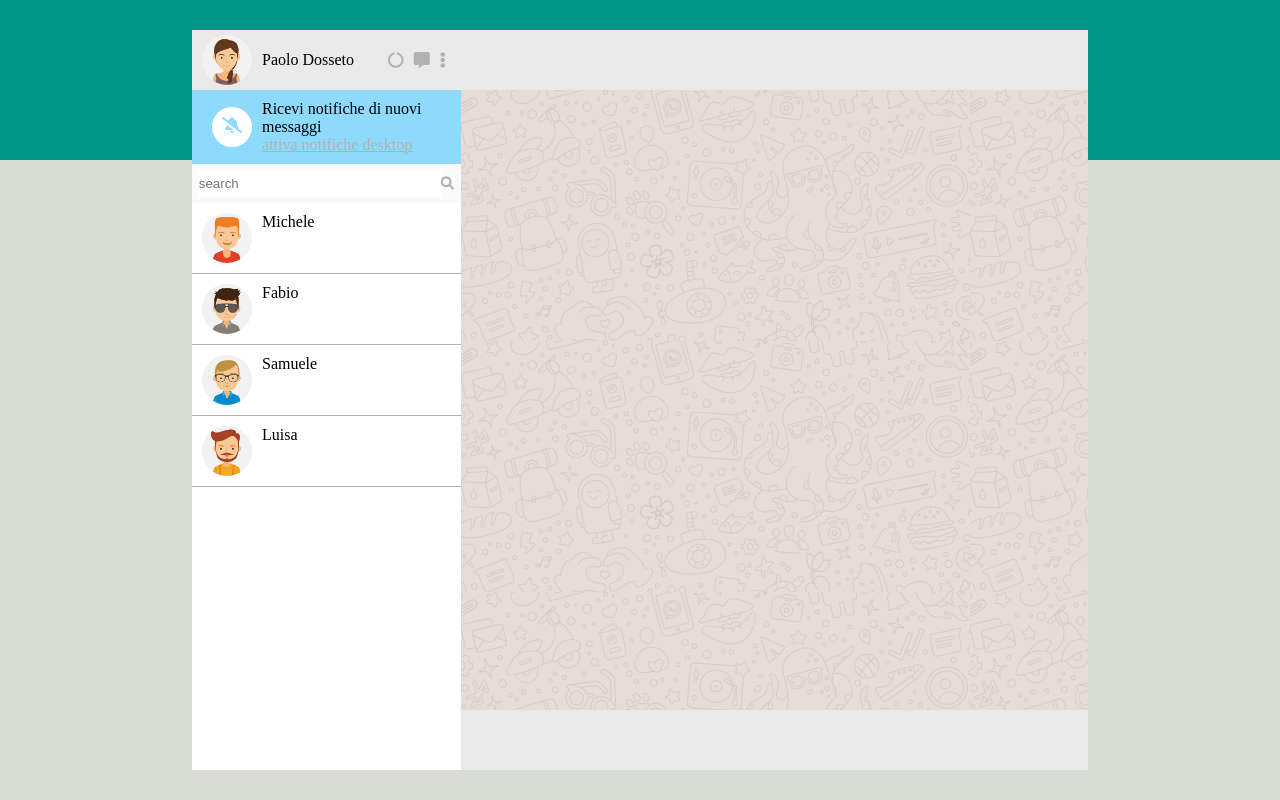
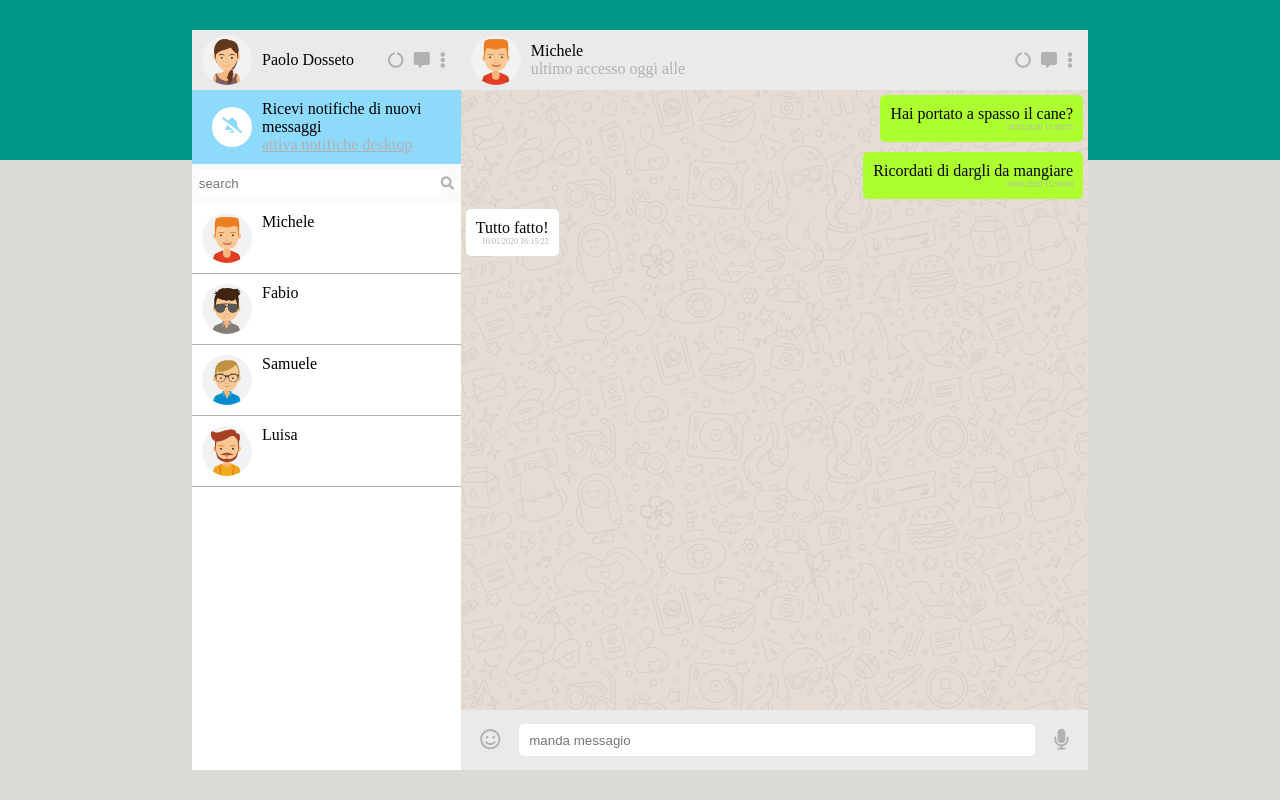
Before and after one commit to SpatariuRares/vue-boolzapp, a plain HTML site: page index.html in a window 1280 px wide. Drawn offline with nearby package versions, Linux system fonts and the light colour scheme.

Commit message:
savefiltro

```diff
--- a/css/style.css
+++ b/css/style.css
@@ -135,20 +135,21 @@ input[type="text"]{
     padding:10px;
     border-radius: 5px;
 }
-.ricevuti{
-    background-color:white;
-    border-radius: 5px;
-    float: left;
-    padding: 3px;
-}
 .message>div{
     padding: 5px;
 }
+.ricevuti{
+    background-color:white;
+    float:left;
+}
 .inviati{
     background-color:greenyellow;
+    float:right;
+}
+.mess{
     border-radius: 5px;
-    padding:3px;
-    float:right;
+    padding:10px;
+    max-width: 50%;
 }
 
 .clearfix:after{
@@ -156,3 +157,7 @@ input[type="text"]{
     display: table;
     content: "";
 }
+.ora{
+    font-size: 0.5em;
+    text-align: right;
+}
--- a/index.html
+++ b/index.html
@@ -40,25 +40,46 @@
                     </div>
                 </div>
                 <div class="search">
-                    <input type="text" placeholder="search">
+                    <input type="text" placeholder="search" v-model="filter" @keyup="filterlist">
                     <button class="c-gray"><i class="fas fa-search"></i></button>
                 </div>
                 <div class="chats">
-                    <div class="contact" v-for="contato in contacts">
-                        <img class="avatar" :src="`img/avatar${contato.avatar}.jpg`" :alt="contato.name">
-                        <span>{{contato.name}}</span>
+                    <div class="contact" v-for="numero in save" @click="changeChat(numero)">
+                        <img class="avatar" :src="`img/avatar${contacts[numero].avatar}.jpg`" :alt="contacts[numero].name">
+                        <span>{{contacts[numero].name}}</span>
                     </div>
                 </div>
             </div>
             <div class="chat">
                 <div class="actualchat">
                     <div class="name">
-                        <!-- <img src="img/avatar_1.jpg" alt="avatar_1">
-                                            <span>paolo dosseto</span> -->
+                        <img class="avatar" :src="`img/avatar${contacts[counter].avatar}.jpg`" :alt="contacts[counter].name">
+                        <div>
+                            {{contacts[counter].name}}
+                            <div class="c-gray">ultimo accesso oggi alle</div>
+                        </div>
+                    </div>
+                    <div class="c-gray">
+                        <i class="fas fa-circle-notch"></i>
+                        <i class="fas fa-comment-alt"></i>
+                        <i class="fas fa-ellipsis-v"></i>
                     </div>
                 </div>
-                <div class="message"></div>
-                <div class="send"></div>
+                <div class="message">
+                    <div v-for="message in contacts[counter].messages">
+                        <div class="clearfix">
+                            <div class="mess" :class="(message.status=='sent')? 'inviati':'ricevuti'">
+                                {{message.message}}
+                                <div class="c-gray ora">{{message.date}}</div>
+                            </div>
+                        </div>
+                    </div>
+                </div>
+                <div class="send">
+                    <i class="far fa-smile c-gray"></i>
+                    <input type="text"  name="" @keyup.enter="sentmessage" v-model="message" placeholder="manda messagio" id="">
+                    <i class="fas fa-microphone c-gray"></i>
+                </div>
             </div>
         </div>
     </div>
--- a/js/main.js
+++ b/js/main.js
@@ -5,8 +5,8 @@ const app =new Vue({
     data: {
         message:"",
         counter:0,
+        save:[0,1,2,3],
         filter:"",
-        save:[],
         contacts: [
             {
                 name: 'Michele',
@@ -103,12 +103,14 @@ const app =new Vue({
            setTimeout(()=>{
                 this.contacts[this.counter].messages.push({message:"ok",status: 'received'});
            },1000);
-       }
-       /*filterlist(){
-           this.contacts.foreach((contatto,index)=>{
+       },
+       filterlist(){
+           this.save=[];
+           this.contacts.forEach((contatto,index)=>{
                let f = this.filter.toLowerCase();
-               if(f.trim ==""){
-                   return true;
+               console.log(f)
+               if(f.replace(/\s+/g, '') =="" || f.replace(/\s+/g, '') ==''){
+                   return this.save.push(index);
                }
                else{
                    let c = contatto.name.toLowerCase();
@@ -117,6 +119,6 @@ const app =new Vue({
                    }
                }
             });
-       },*/
+       },
     }
 })
```
